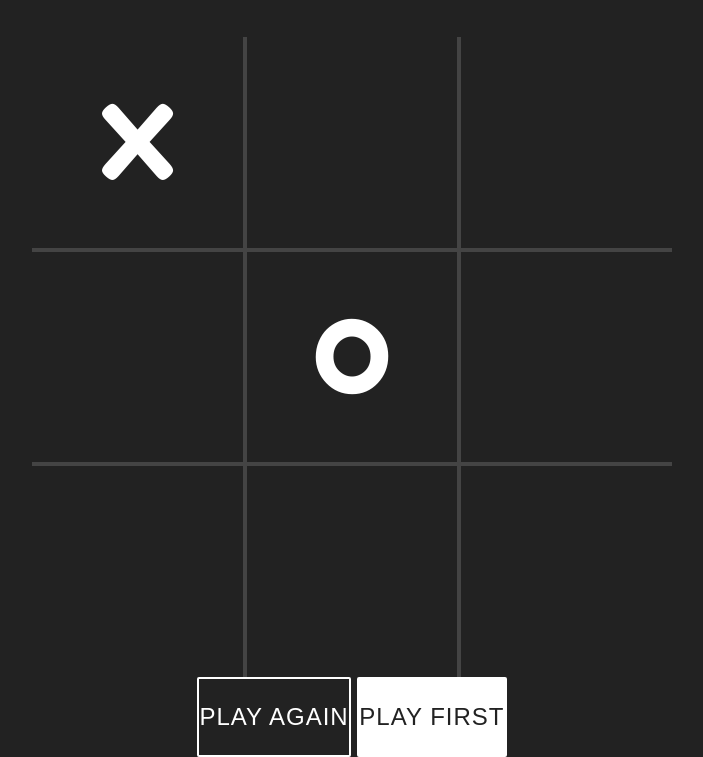
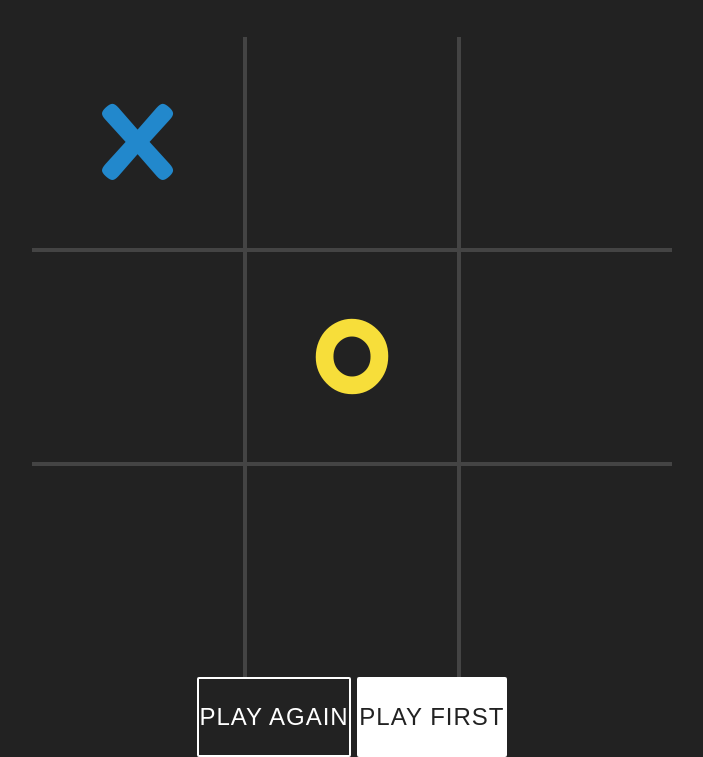
Before and after one commit to balkarjun/tic-tac-toe, a plain HTML site: page index.html in a window 1280 px wide. Both pictures are taken after a click on the element 426 px from the left and 186 px from the top of the page. Shown: the part 43-800 px from the top of the page, without its empty margins (288-991 px from the left). Drawn offline with Linux system fonts and the light colour scheme.

Commit message:
add player colors

```diff
--- a/script.js
+++ b/script.js
@@ -17,7 +17,7 @@ let board;
 /* Sets all variables to initial values */
 function init(){
 	for(let i = 0; i < squares.length; i++){
-		squares[i].classList.remove("selected");
+		squares[i].classList.remove("selected", "blue", "yellow");
 	}
 	playerButton.classList.add("selected");
 	gameOver = false;
@@ -30,6 +30,8 @@ function init(){
 function humanMove(context){
 	if(!gameOver){
 		context.innerText = "X";
+		context.classList.add("blue");
+
 		for(let i = 0; i < squares.length; i++)
 			board[i] = squares[i].innerText;
 		gameOver = updateMessage(evaluate(board), false);
@@ -72,7 +74,12 @@ function markWinState(board){
 
 /* Updates contents of the game board */
 function updateDisplay(board){
-	squares.forEach((val, i) => val.innerText = board[i]);
+	squares.forEach((val, i) => {
+		val.innerText = board[i];
+		if (board[i] === "O") {
+			squares[i].classList.add("yellow");
+		}
+	});
 }
 
 /* Returns a score for current state of the board */
--- a/style.css
+++ b/style.css
@@ -90,3 +90,11 @@ td{
 	background-color: white;
 	color: #222222;
 }
+
+.yellow {
+	color: #f7de3a;
+}
+
+.blue {
+	color: #2288cc;
+}
```
